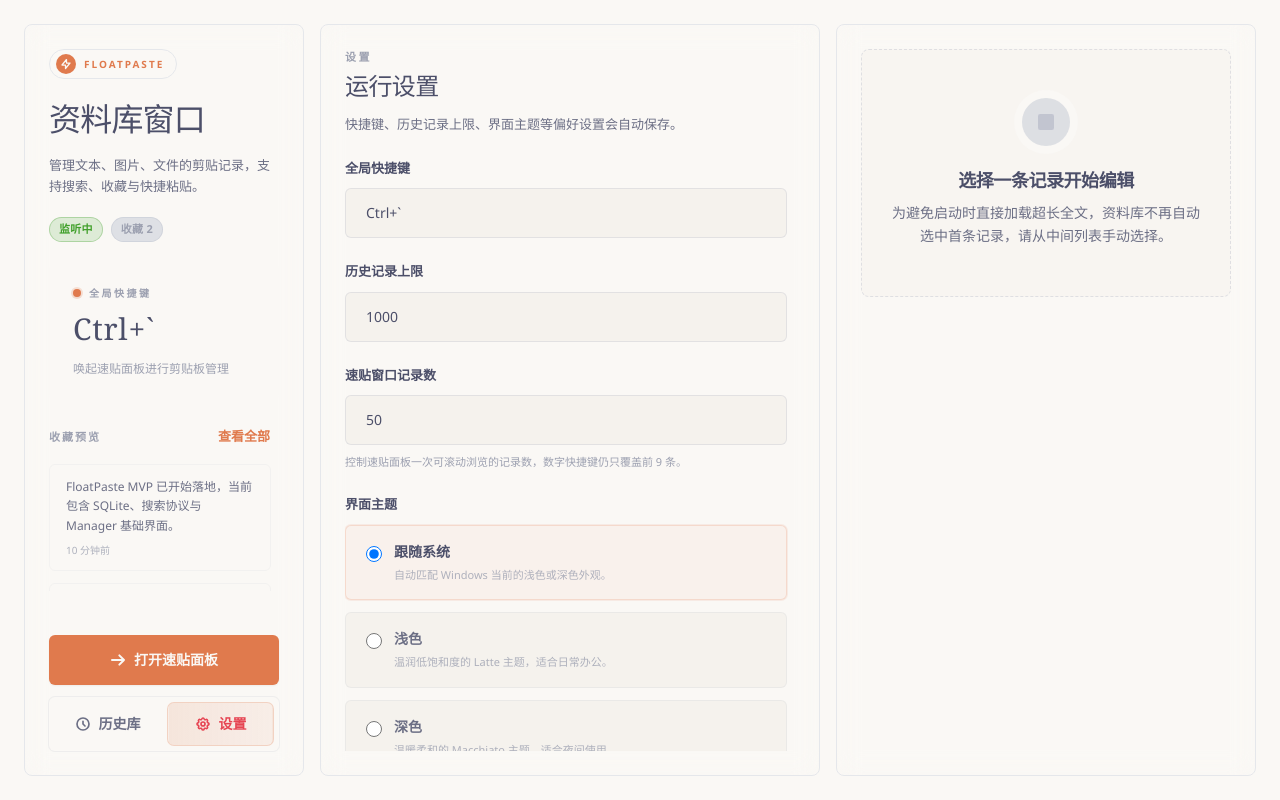
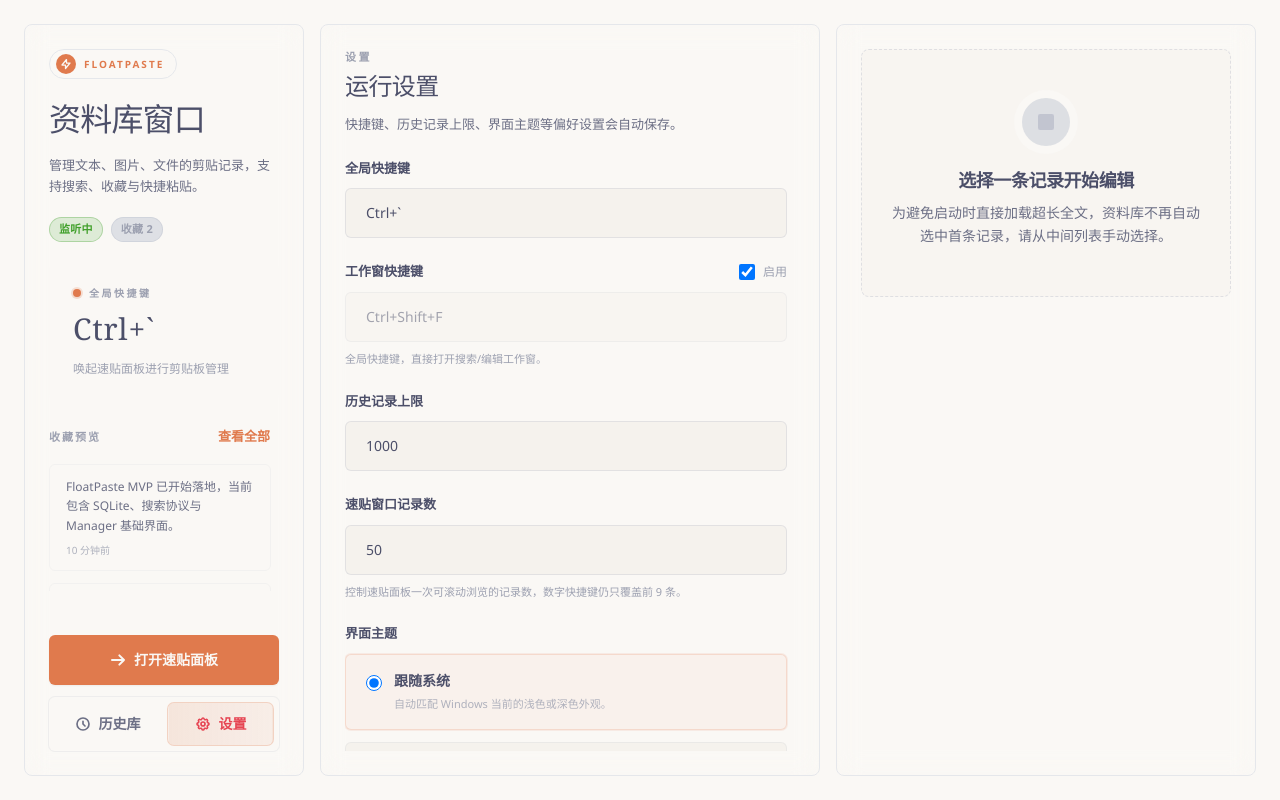
Before and after one commit to tranquil-w/floatpaste, a React (Vite) app: page / in a window 1280 px wide. Both pictures are taken after a click on the button "设置". Built offline with nearby package versions, Linux system fonts and the light colour scheme.

Commit message:
feat(settings): 添加工作窗快捷键配置 UI

```diff
--- a/src/features/manager/ManagerShell.tsx
+++ b/src/features/manager/ManagerShell.tsx
@@ -738,6 +738,8 @@
   const [pauseMonitoring, setPauseMonitoring] = useState(false);
   const [themeMode, setThemeMode] = useState<ThemeMode>("system");
   const [excludedAppsText, setExcludedAppsText] = useState("");
+  const [workbenchShortcut, setWorkbenchShortcut] = useState("Ctrl+Shift+F");
+  const [workbenchShortcutEnabled, setWorkbenchShortcutEnabled] = useState(true);
 
   useEffect(() => {
     if (!data) {
@@ -754,6 +756,8 @@
     setPauseMonitoring(data.pauseMonitoring);
     setThemeMode(data.themeMode);
     setExcludedAppsText(data.excludedApps.join("\n"));
+    setWorkbenchShortcut(data.workbenchShortcut);
+    setWorkbenchShortcutEnabled(data.workbenchShortcutEnabled);
   }, [data]);
 
   if (isLoading && !data) {
@@ -791,6 +795,31 @@
           value={shortcut}
         />
       </label>
+
+      <div className="block">
+        <div className="mb-2.5 flex items-center justify-between">
+          <span className="text-[13px] font-bold text-[color:var(--cp-text-primary)]">工作窗快捷键</span>
+          <label className="flex cursor-pointer items-center gap-2">
+            <input
+              checked={workbenchShortcutEnabled}
+              className="h-4 w-4 rounded border-[rgba(var(--cp-surface1-rgb),0.4)] bg-cp-base text-[color:var(--cp-accent-primary)] focus:ring-[color:var(--cp-accent-primary)] dark:bg-[color:var(--cp-control-surface)]"
+              onChange={(event) => setWorkbenchShortcutEnabled(event.target.checked)}
+              type="checkbox"
+            />
+            <span className="text-[12px] font-medium text-[color:var(--cp-text-muted)]">启用</span>
+          </label>
+        </div>
+        <input
+          className="w-full rounded-md border border-[rgba(var(--cp-surface1-rgb),0.35)] bg-cp-mantle px-5 py-3.5 text-sm font-medium outline-none transition-all focus:border-[rgba(var(--cp-accent-primary-rgb),0.25)] focus:bg-[color:var(--cp-window-shell)] focus-visible:outline-none disabled:cursor-not-allowed disabled:opacity-50 dark:border-[rgba(var(--cp-surface1-rgb),0.4)] dark:bg-[rgba(var(--cp-surface0-rgb),0.2)] dark:focus:bg-[rgba(var(--cp-surface0-rgb),0.4)]"
+          disabled={!workbenchShortcutEnabled}
+          onChange={(event) => setWorkbenchShortcut(event.target.value)}
+          placeholder="Ctrl+Shift+F"
+          value={workbenchShortcut}
+        />
+        <p className="mt-2 text-[11px] font-medium leading-relaxed text-[color:var(--cp-text-muted)]">
+          全局快捷键，直接打开搜索/编辑工作窗。
+        </p>
+      </div>
 
       <label className="block">
         <span className="mb-2.5 block text-[13px] font-bold text-[color:var(--cp-text-primary)]">历史记录上限</span>
@@ -960,6 +989,8 @@
                 .filter(Boolean),
               restoreClipboardAfterPaste,
               pauseMonitoring,
+              workbenchShortcut,
+              workbenchShortcutEnabled,
             })
           }
           type="button"
```
